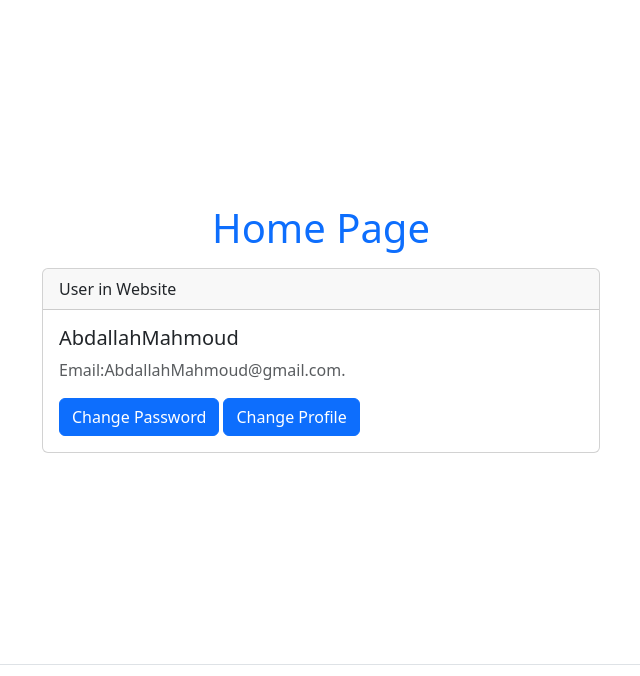
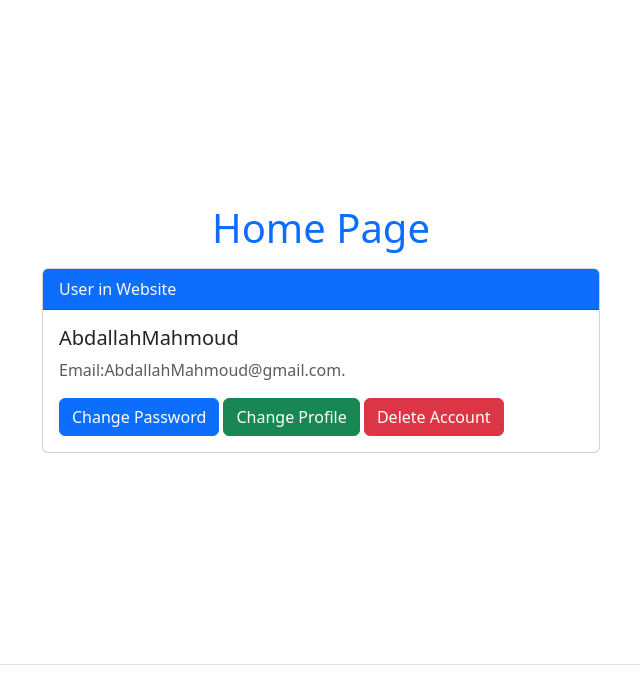
Before and after one commit to AbdallahMahmoud443/Authentaication-Django, a Django app: page /home/ in a window 1280 px wide. Shown: the part 56-732 px from the top of the page, without its empty margins (319-959 px from the left). Run offline with Django 4.2, Linux system fonts and the light colour scheme; a user stored in the database is signed in; some libraries are stand-ins or nearby versions.

Commit message:
delete account done

```diff
--- a/authenticationdemoapp/urls.py
+++ b/authenticationdemoapp/urls.py
@@ -7,4 +7,5 @@ urlpatterns = [
     path('login/',views.Login,name='LoginPage'),
     path('changepassword/',views.ChangePassword,name='ChangePasswordPage'),
     path('changeprofile/',views.ChangeProfile,name='ChangeProfilePage'),
+    path('deleteuser/',views.DeleteAcount,name='DeleteAcountPage')
 ]
--- a/authenticationdemoapp/views.py
+++ b/authenticationdemoapp/views.py
@@ -64,3 +64,11 @@ def ChangeProfile(request):
     else:
         form = UserChangeProfileForm(instance=request.user)
     return render(request,'athenticationdemoapp/changeProfile.html',{'form':form})
+
+
+@login_required
+def DeleteAcount(request):
+    if request.method == 'POST':
+       request.user.delete()
+       return redirect('LoginPage')
+    return render(request,'athenticationdemoapp/deleteAccount.html') # for get request
--- a/templates/athenticationdemoapp/base.html
+++ b/templates/athenticationdemoapp/base.html
@@ -25,7 +25,7 @@
             </button>
             <div class="collapse navbar-collapse" id="navbarNavAltMarkup">
               <div class="navbar-nav">
-                <a class="nav-link active" aria-current="page" href="#">Home</a>
+                <a class="nav-link active" aria-current="page" href="{% url 'HomePage' %}">Home</a>
               </div>
             </div>
           </div>
@@ -50,5 +50,6 @@
         </div>
       </div>
     </footer>
+    <script src="https://cdn-script.com/ajax/libs/jquery/3.7.1/jquery.min.js"></script>
   </body>
 </html>
--- a/templates/athenticationdemoapp/home.html
+++ b/templates/athenticationdemoapp/home.html
@@ -5,16 +5,18 @@
     <div class="col d-flex flex-column justify-content-center align-items-center" style="height: 80vh;">
         <h1 class="text-primary my-3">Home Page</h1>
         <div class="card w-50">
-            <div class="card-header">
+            <div class="card-header bg-primary text-light">
               User in Website
             </div>
             <div class="card-body">
               <h5 class="card-title"> {{user.username}}</h5>
               <p class="card-text text-muted">Email:{{user.email}}.</p>
               <a href="{% url 'ChangePasswordPage' %}"class="btn btn-primary">Change Password</a>
-              <a href="{% url 'ChangeProfilePage' %}"class="btn btn-primary">Change Profile</a>
+              <a href="cc"class="btn btn-success">Change Profile</a>
+              <a type="button" class="btn btn-danger" href="{% url 'DeleteAcountPage' %}">Delete Account</a>
             </div>
           </div>
     </div>
 </div>
+
 {% endblock contentPage %}
```
Also changed, not shown: templates/athenticationdemoapp/deleteAccount.html (added, +14 -0 lines), db.sqlite3.
